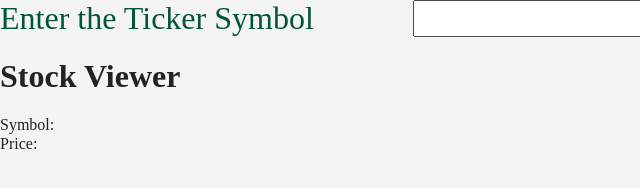
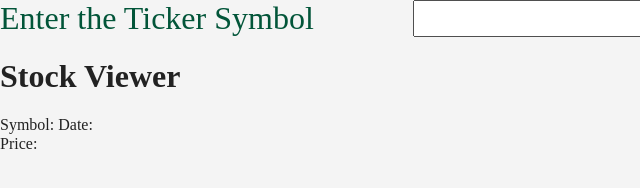
Before and after one commit to Lovepreet29/Stock-Ticker-Application, a website built with Parcel: page index.html in a window 1280 px wide. Shown: the full height of the page, 0-640 px from the left. Built offline with nearby package versions, Linux system fonts and the light colour scheme.

Commit message:
Update index.html

```diff
--- a/index.html
+++ b/index.html
@@ -26,7 +26,7 @@
 
   <section class="stock-display">
     <h1>Stock Viewer</h1>
-    <div class="details">Symbol: <span class="symbol"></span> <span class="date"></span></div>
+    <div class="details">Symbol: <span class="symbol"></span> Date: <span class="date"></span></div>
     <div class="details">Price: <span class="price"></span></div>
   </section>
 
```
